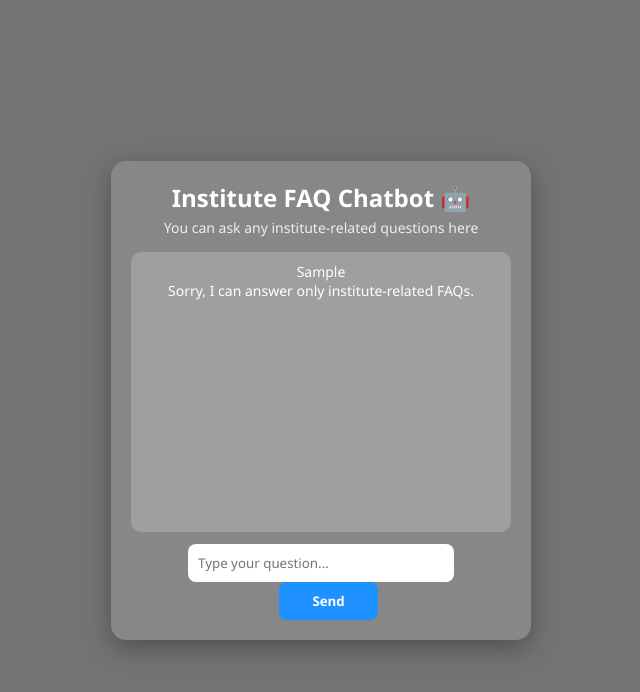
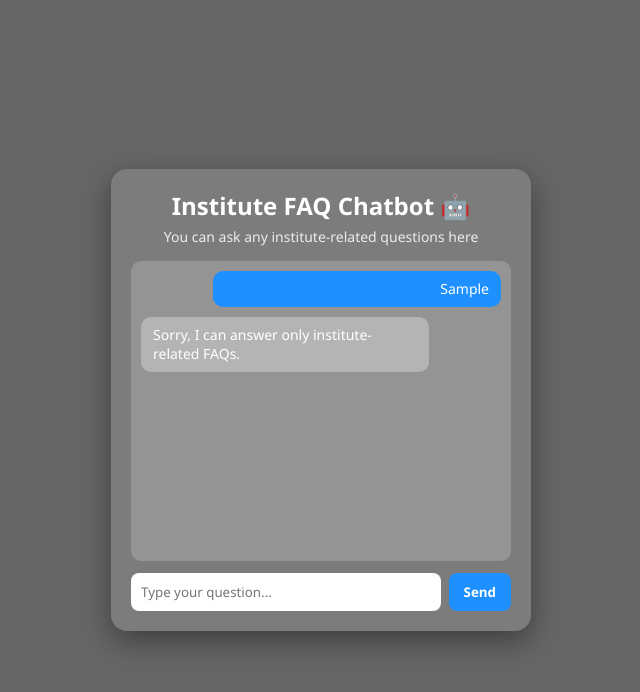
Before and after one commit to RESHAAL/Hack-O-Week_TRINOVA, a plain HTML site: page index.html in a window 1280 px wide. Both pictures are taken after typing "Sample" into the empty fields and a click on the button "Send". Shown: the whole page, without its empty margins (319-959 px from the left). Drawn offline with Linux system fonts and the light colour scheme.

Commit message:
Refactor CSS styles for chat application

```diff
--- a/style.css
+++ b/style.css
@@ -7,26 +7,25 @@ body {
     margin: 0;
     min-height: 100vh;
     background:
-        linear-gradient(rgba(0,0,0,0.55), rgba(0,0,0,0.55)),
+        linear-gradient(rgba(0,0,0,0.6), rgba(0,0,0,0.6)),
         url("bg.jpg") no-repeat center center/cover;
     display: flex;
     justify-content: center;
     align-items: center;
 }
 
+/* MAIN CONTAINER */
 .chat-container {
     width: 420px;
     background: rgba(255, 255, 255, 0.15);
-    backdrop-filter: blur(10px);
-    border-radius: 15px;
+    backdrop-filter: blur(12px);
+    border-radius: 16px;
     padding: 20px;
     color: #fff;
-    box-shadow: 0 8px 25px rgba(0,0,0,0.3);
-
-    text-align: center;
+    box-shadow: 0 10px 30px rgba(0,0,0,0.4);
 }
 
-
+/* HEADER */
 .header {
     text-align: center;
     margin-bottom: 15px;
@@ -38,23 +37,49 @@ body {
 }
 
 .header p {
-    margin: 4px 0 0;
+    margin: 5px 0 0;
     font-size: 14px;
     opacity: 0.85;
 }
 
+/* CHAT BOX */
 #chat-box {
-    height: 280px;
-    background: rgba(255,255,255,0.2);
+    height: 300px;
+    overflow-y: auto;
+    padding: 10px;
+    background: rgba(255,255,255,0.18);
     border-radius: 10px;
-    padding: 10px;
-    overflow-y: auto;
-    margin-bottom: 12px;
     font-size: 14px;
 }
 
+/* MESSAGE BUBBLES */
+.message {
+    margin-bottom: 10px;
+    max-width: 80%;
+    padding: 8px 12px;
+    border-radius: 10px;
+    line-height: 1.4;
+}
+
+.user {
+    background: #1e90ff;
+    margin-left: auto;
+    text-align: right;
+}
+
+.bot {
+    background: rgba(255,255,255,0.3);
+    margin-right: auto;
+}
+
+/* INPUT AREA */
+.input-area {
+    display: flex;
+    margin-top: 12px;
+}
+
 input {
-    width: 70%;
+    flex: 1;
     padding: 10px;
     border-radius: 8px;
     border: none;
@@ -62,11 +87,10 @@ input {
 }
 
 button {
-    width: 26%;
-    padding: 10px;
+    padding: 10px 15px;
     border-radius: 8px;
     border: none;
-    margin-left: 4%;
+    margin-left: 8px;
     cursor: pointer;
     font-weight: 600;
     background: #1e90ff;
```
